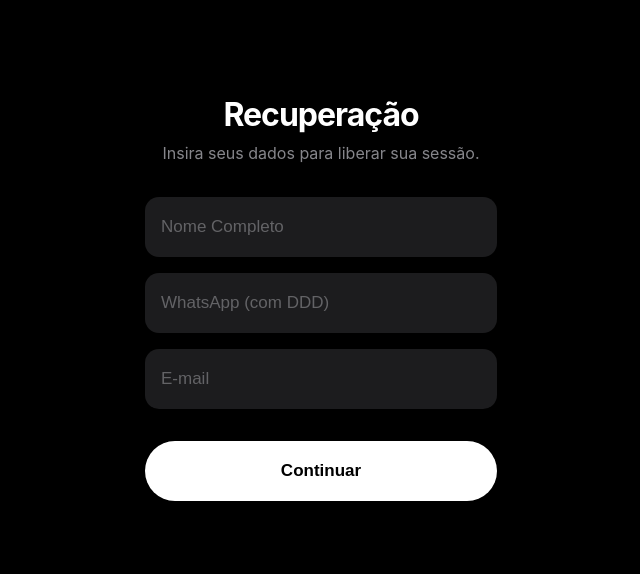
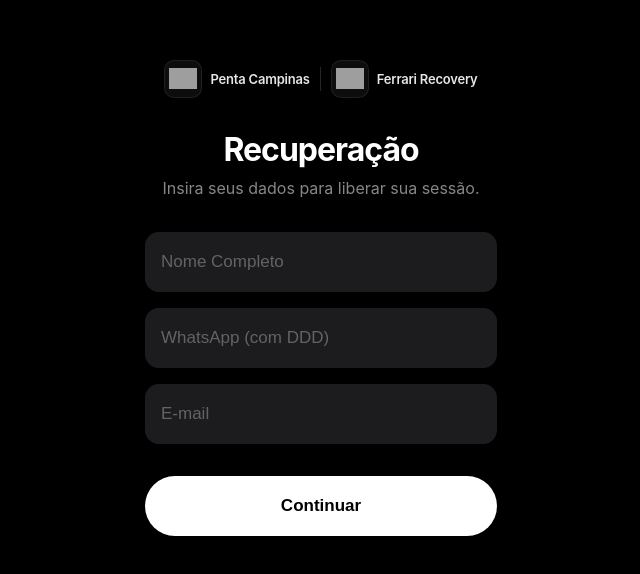
Before and after one commit to Ferrari-Fisioterapia/edferrarijr-site-fisioterapia, a website: page recovery-bota-pentacampinas/index.html in a window 1280 px wide. Shown: the part 102-676 px from the top of the page, without its empty margins (319-959 px from the left). Drawn offline with Linux system fonts and the light colour scheme; no server answers; grey boxes are pictures that could not be loaded.

Commit message:
Update index.html

```diff
--- a/recovery-bota-pentacampinas/index.html
+++ b/recovery-bota-pentacampinas/index.html
@@ -26,7 +26,28 @@
       min-height: 100vh; -webkit-font-smoothing: antialiased;
     }
 
-    .container { width: 100%; max-width: 400px; padding: 32px 24px; box-sizing: border-box; }
+    .container { width: 100%; max-width: 400px; padding: 32px 24px; box-sizing: border-box; display: flex; flex-direction: column; min-height: 100vh; justify-content: center; }
+
+    /* ESTILOS DAS LOGOS PREMIUM ANIMADAS */
+    .header-logos { display: flex; justify-content: center; align-items: center; gap: 6px; margin-bottom: 32px; width: 100%; }
+    .brand-item { display: flex; align-items: center; gap: 8px; cursor: default; }
+    .brand-item:active .logo-box { transform: scale(0.95); }
+
+    /* Quadrado transparente (Glassmorphism) */
+    .logo-box {
+      width: 38px; height: 38px; background-color: rgba(255,255,255,0.05);
+      border: 1px solid rgba(255,255,255,0.08); border-radius: 10px;
+      display: flex; justify-content: center; align-items: center; padding: 4px; box-sizing: border-box;
+      transition: all 0.3s cubic-bezier(0.25, 1, 0.5, 1);
+    }
+    .logo-box img { max-width: 100%; max-height: 100%; object-fit: contain; }
+    .brand-text { font-size: 13px; font-weight: 600; color: #E5E5EA; letter-spacing: -0.2px; white-space: nowrap; }
+    .header-divider { width: 1px; height: 24px; background-color: rgba(255,255,255,0.15); margin: 0 4px; }
+
+    /* ANIMAÇÃO DE ENTRADA SUAVE */
+    .animate-header { opacity: 0; transform: translateY(-15px); animation: fadeDown 0.8s cubic-bezier(0.2, 0.8, 0.2, 1) forwards; }
+    @keyframes fadeDown { to { opacity: 1; transform: translateY(0); } }
+
     h1 { font-weight: 700; font-size: 32px; letter-spacing: -1px; margin: 0 0 8px 0; text-align: center; }
     p.subtitle { font-size: 16px; color: var(--text-secondary); text-align: center; margin: 0 0 32px 0; line-height: 1.4; }
 
@@ -78,20 +99,32 @@
     .timer-display { font-size: 64px; font-weight: 700; letter-spacing: -2px; text-align: center; margin: 16px 0 8px 0; font-variant-numeric: tabular-nums; }
 
     .spinner { width: 36px; height: 36px; border: 3px solid rgba(255, 255, 255, 0.1); border-radius: 50%; border-top-color: var(--text-primary); animation: spin 1s linear infinite; margin-bottom: 24px; }
-    @keyframes spin { to { transform: rotate(3600deg); } }
+    @keyframes spin { to { transform: rotate(360deg); } }
   </style>
 </head>
 <body>
 
 <div class="container">
 
-  <div id="init" class="screen active center-content">
+  <div class="header-logos animate-header">
+    <div class="brand-item">
+      <div class="logo-box"><img src="https://i.postimg.cc/rs914jpw/image.png" alt="Penta Campinas Logo"></div>
+      <span class="brand-text">Penta Campinas</span>
+    </div>
+    <div class="header-divider"></div>
+    <div class="brand-item">
+      <div class="logo-box"><img src="https://i.postimg.cc/4xYc4spX/image.png" alt="Ferrari Recovery Logo"></div>
+      <span class="brand-text">Ferrari Recovery</span>
+    </div>
+  </div>
+
+  <div id="init" class="screen active center-content" style="height: auto; margin-top: 20px;">
     <div class="spinner"></div>
     <p class="subtitle" style="margin:0;">Estabelecendo conexão segura...</p>
   </div>
 
   <div id="ocupado" class="screen">
-    <div class="center-content">
+    <div class="center-content" style="height: auto; margin-top: 40px;">
       <div class="spinner" style="border-top-color: #FF453A; border-color: rgba(255, 69, 58, 0.2);"></div>
       <h1>Em Uso</h1>
       <p class="subtitle">O equipamento está ocupado no momento.</p>
@@ -125,7 +158,7 @@
     <button onclick="enviarDados()">Liberar o Recovery ⚡</button>
   </div>
 
-  <div id="loading" class="screen"><div class="center-content"><div class="spinner"></div><h1>Ativando</h1><p class="subtitle">Iniciando o sistema de compressão pneumática...</p></div></div>
+  <div id="loading" class="screen"><div class="center-content" style="height: auto; margin-top: 40px;"><div class="spinner"></div><h1>Ativando</h1><p class="subtitle">Iniciando o sistema de compressão pneumática...</p></div></div>
 
   <div id="sucesso" class="screen">
     <div style="text-align: center; margin-bottom: 24px;"><h1 style="color: var(--green);">Sessão Ativa</h1><div class="timer-display" id="timerAtivo">20:00</div><p class="subtitle">Configure o painel do equipamento agora:</p></div>
@@ -136,7 +169,7 @@
   </div>
 
   <div id="pos-sessao" class="screen">
-    <div class="center-content">
+    <div class="center-content" style="height: auto; margin-top: 40px;">
       <h1 style="color: var(--yellow);">Sessão Concluída!</h1><p class="subtitle">Sua recuperação muscular foi finalizada com sucesso.</p>
       <div class="instruction-card" style="flex-direction: column; text-align: center; padding: 24px; border: 1px solid rgba(255, 214, 10, 0.2);"><div style="font-size: 48px; margin-bottom: 16px;">📱</div><h3 style="margin: 0 0 12px 0; font-size: 20px;">Fique de olho no WhatsApp!</h3><p style="color: #E5E5EA; font-size: 15px;">Nossa equipe entrará em contato em instantes para liberar seus <b style="color: var(--yellow);">benefícios exclusivos</b>.</p></div>
       <button class="btn-secondary" onclick="location.reload()">Finalizar e Liberar Máquina</button>
@@ -146,7 +179,6 @@
 </div>
 
 <script>
-  // SUA URL EXATA DA API DO GOOGLE JÁ INJETADA AQUI
   const API_URL = "https://script.google.com/macros/s/AKfycbwmH9h_9J1n02LTQsrcAYL2lO-he3ECI4avrFKnbF-49enLHHbedYIGgkGXKkmg5h7Esw/exec";
 
   document.addEventListener("DOMContentLoaded", () => {
```
